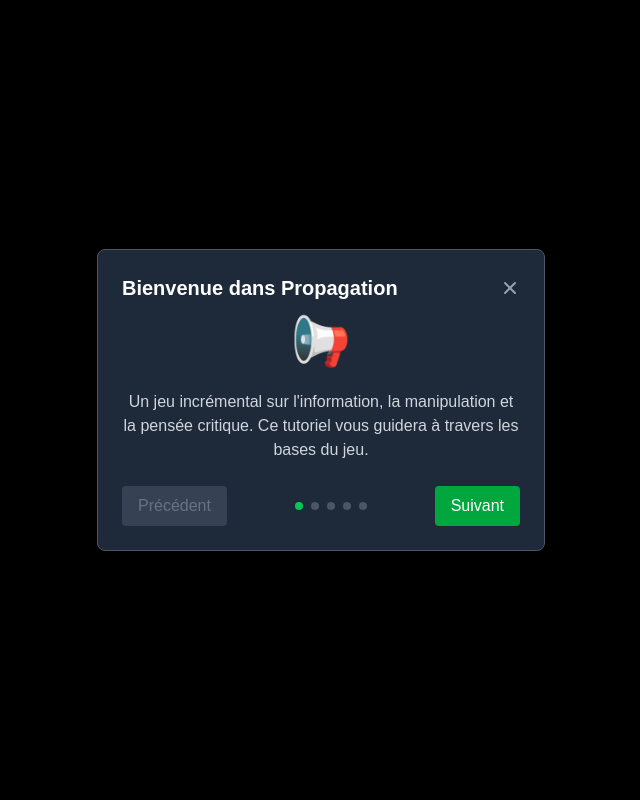
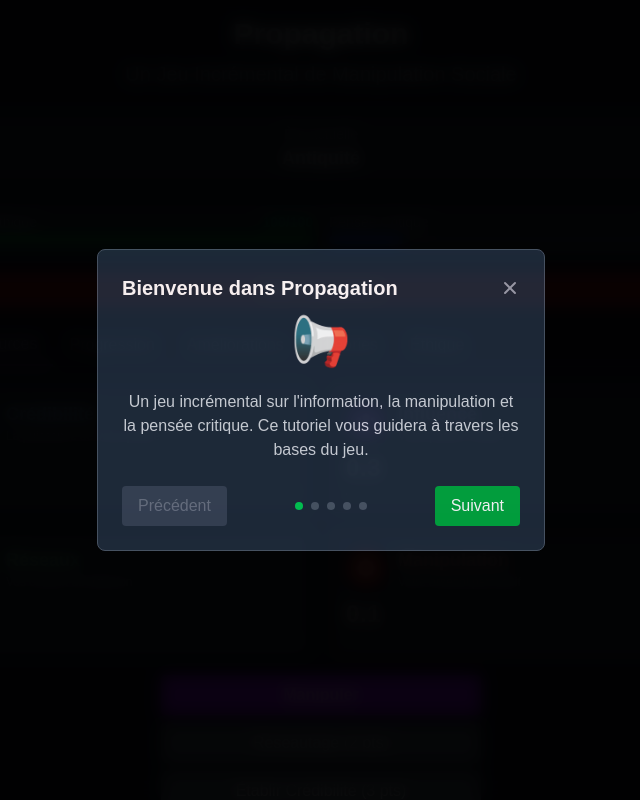
Before and after one commit to PLNech/Propagation, a Next.js app: page / in a window 1280 px wide. Shown: the top 800 px of the page, without its empty margins (319-959 px from the left). Built offline with nearby package versions, Linux system fonts and the light colour scheme.

Commit message:
chore: Transparent, 1time tuto

```diff
--- a/src/components/game/PropagationGame.tsx
+++ b/src/components/game/PropagationGame.tsx
@@ -70,6 +70,7 @@
     useEffect(() => {
       const loadSavedGame = async () => {
         if (hasLoadedSave.current) {
+          setShowTutorial(false);
           return;
         }
 
@@ -81,6 +82,7 @@
             dispatch({ type: 'LOAD_GAME', payload: { state: savedState } });
             addNotification('Partie précédente chargée automatiquement', 'info', 3000);
             hasLoadedSave.current = true;
+            setShowTutorial(false);
           }
         }
       };
--- a/src/components/game/TutorialModal.tsx
+++ b/src/components/game/TutorialModal.tsx
@@ -73,7 +73,7 @@
   };
 
   return (
-    <div className="fixed inset-0 bg-black bg-opacity-75 flex items-center justify-center z-50 p-4">
+    <div className="fixed inset-0 bg-black opacity-93 backdrop-blur-sm flex items-center justify-center z-50 p-4">
       <div className="bg-gray-800 rounded-lg max-w-md w-full border border-gray-600 shadow-xl">
         <div className="p-6">
           <div className="flex justify-between items-center mb-4">
```
